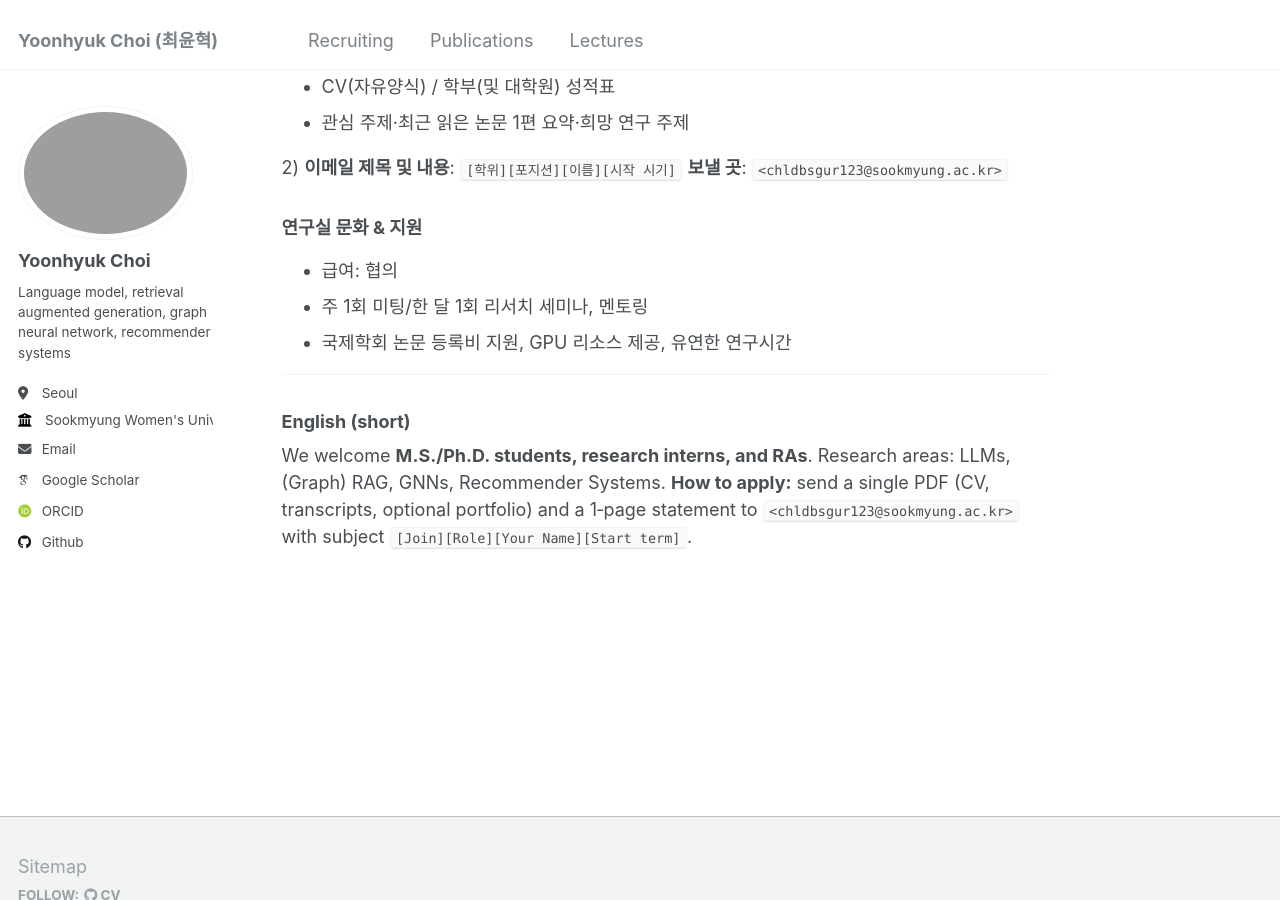
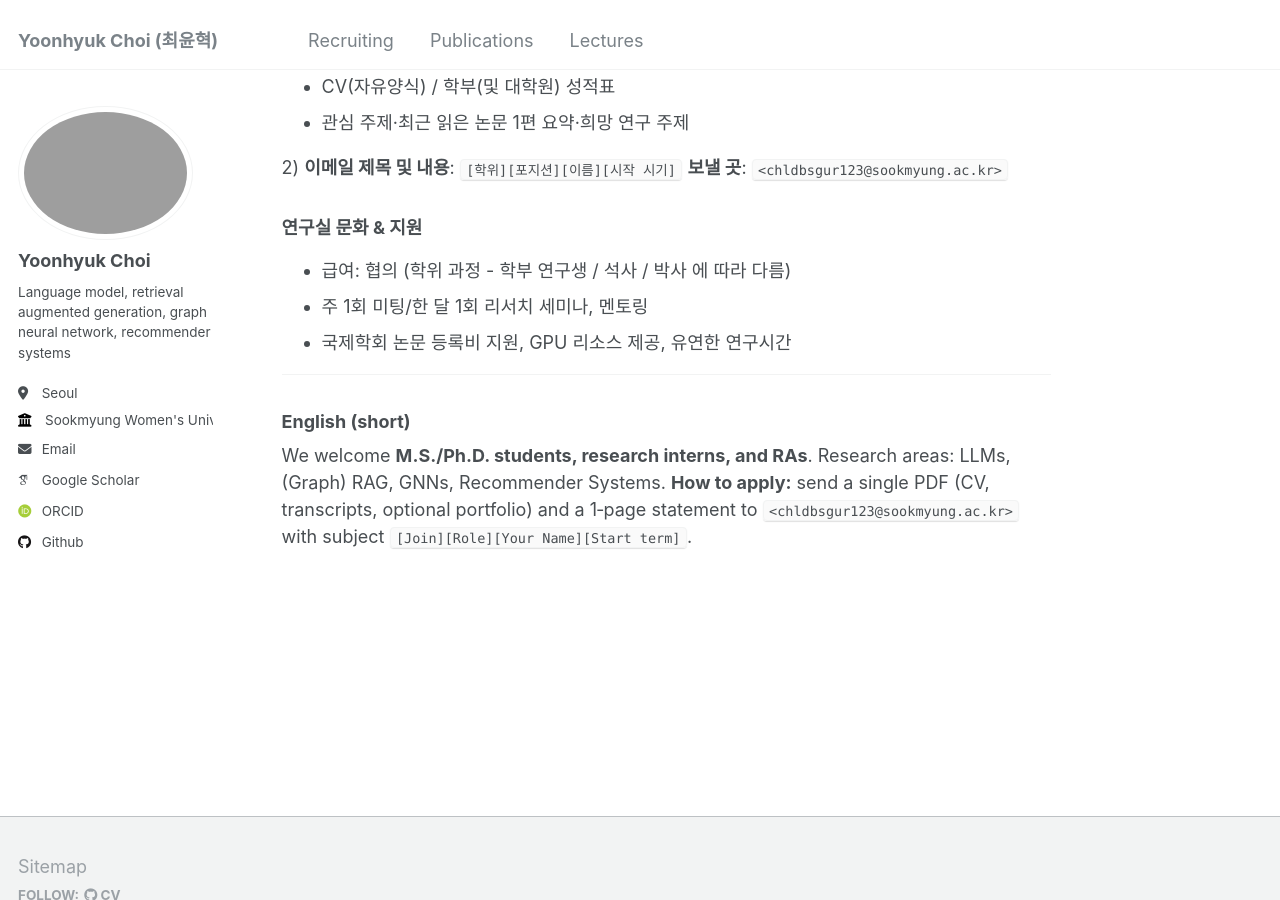
Before and after one commit to ChoiYoonHyuk/ChoiYoonHyuk.github.io, a Jekyll site: the page built from _pages/join.md, in a window 1280 px wide and 900 px high, scrolled down 712 px. Built offline with Jekyll 4.4.1, drawn with Linux system fonts in a browser that asks for light colours; some web fonts are replaced.

Commit message:
Update join.md

```diff
--- a/_pages/join.md
+++ b/_pages/join.md
@@ -43,7 +43,7 @@ toc_icon: "list"
 
 
 ### 연구실 문화 & 지원
-- 급여: 협의
+- 급여: 협의 (학위 과정 - 학부 연구생 / 석사 / 박사 에 따라 다름)
 - 주 1회 미팅/한 달 1회 리서치 세미나, 멘토링
 - 국제학회 논문 등록비 지원, GPU 리소스 제공, 유연한 연구시간
 
```
